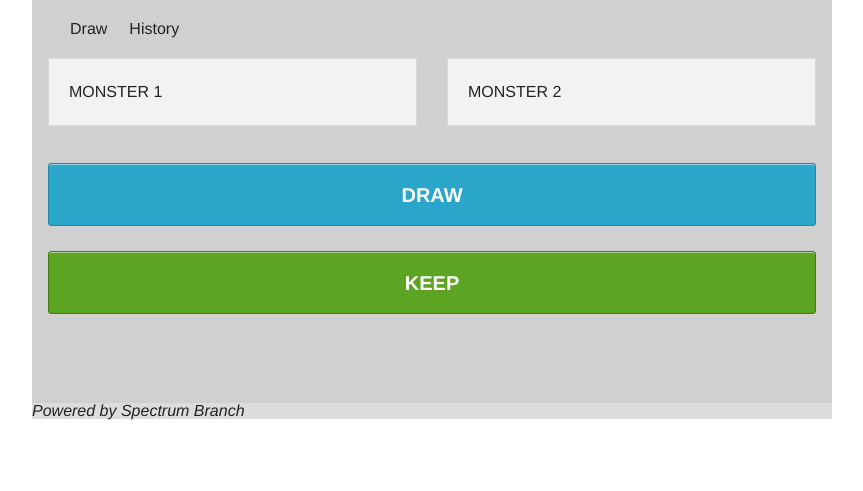
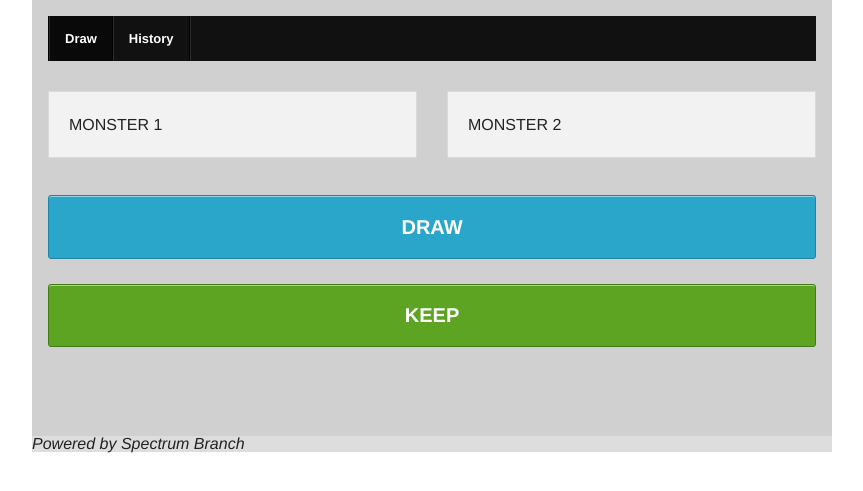
Before and after one commit to Amalgamancer/control-center, a website: page static/index.html in a window 1280 px wide. Shown: the part 163-654 px from the top of the page, without its empty margins (208-1071 px from the left). Drawn offline with nearby package versions, Linux system fonts and the light colour scheme; files that its build step writes are made by us from their sources.

Commit message:
Updated menu in prep for having more functionality.

```diff
--- a/static/index.html
+++ b/static/index.html
@@ -22,17 +22,23 @@
 					</header>
 				</div>
 			</div>
+			<nav class="top-bar">
+				<ul class="title-area">
+					<li class="name"></li>
+					<!-- Remove the class "menu-icon" to get rid of menu icon. Take out "Menu" to just have icon alone -->
+					<li class="toggle-topbar menu-icon"><a href="#"><span>Menu</span></a></li>
+				</ul>
+				<section class="top-bar-section">
+					<ul class="left">
+					  <li class="divider"></li>
+					  <li class="active"><a href="#">Draw</a></li>
+					  <li class="divider"></li>
+					  <li><a href="#">History</a></li>
+					  <li class="divider"></li>
+					</ul>
+				</section>
+			</nav>
 
-			<div class="row">
-				<div class="large-12 columns">
-					<nav>
-						<ul class="inline-list">
-							<li>Draw</li>
-							<li>History</li>
-						</ul>
-					</nav>
-				</div>
-			</div>
 			<div class="row">
 				<div class="large-12 columns">
 					<section>
```
